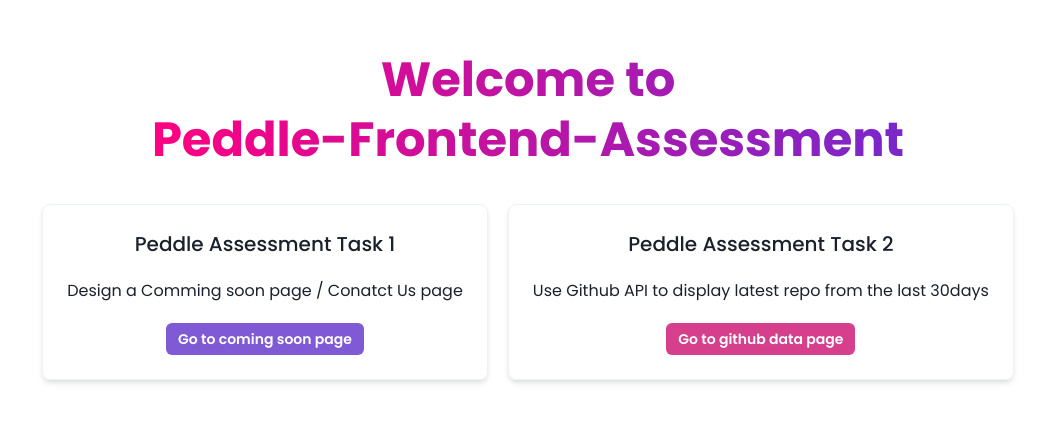
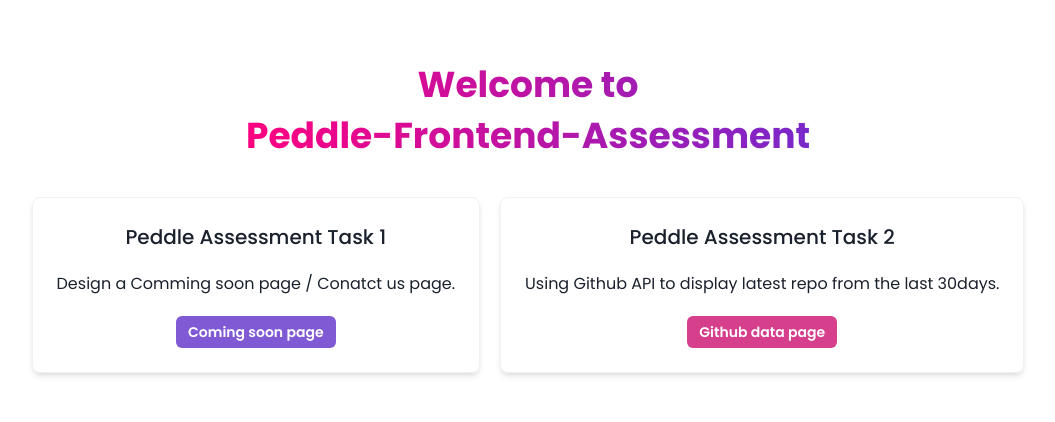
Before and after one commit to I-am-abdulazeez/paddle-frontend-assessment, a React (Vite) app: page / in a window 1280 px wide. Shown: the part 182-604 px from the top of the page, without its empty margins (112-1167 px from the left). Built offline with nearby package versions, Linux system fonts and the light colour scheme.

Commit message:
chore(typo): Fix typos in index page. i.e homepage

```diff
--- a/src/pages/index.tsx
+++ b/src/pages/index.tsx
@@ -7,22 +7,22 @@
     <Center height={"100vh"} p={{ base: 5, md: 0 }}>
       <VStack spacing={10} textAlign="center">
         <Heading
-          size={"2xl"}
+          size={"xl"}
           bgClip="text"
           bgGradient="linear(to-l, #7928CA, #FF0080)"
         >
-          Welcome to <Text mt={3}>Peddle-Frontend-Assessment</Text>
+          Welcome to <Text mt={2}>Peddle-Frontend-Assessment</Text>
         </Heading>
         <Stack direction={{ base: "column", md: "row" }} spacing={5}>
           <Card
-            cardTopic="Design a  Comming soon page / Conatct Us page"
-            cardButton="Go to coming soon page"
+            cardTopic="Design a  Comming soon page / Conatct us page."
+            cardButton="Coming soon page"
             cardText="Peddle Assessment Task 1"
             cardLinkTo="/comingsoon"
           />
           <Card
-            cardTopic="Use Github API to display latest repo from the last 30days"
-            cardButton="Go to github data page"
+            cardTopic="Using Github API to display latest repo from the last 30days."
+            cardButton="Github data page"
             cardText="Peddle Assessment Task 2"
             cardButtonColorScheme="pink"
             cardLinkTo="/github"
```
